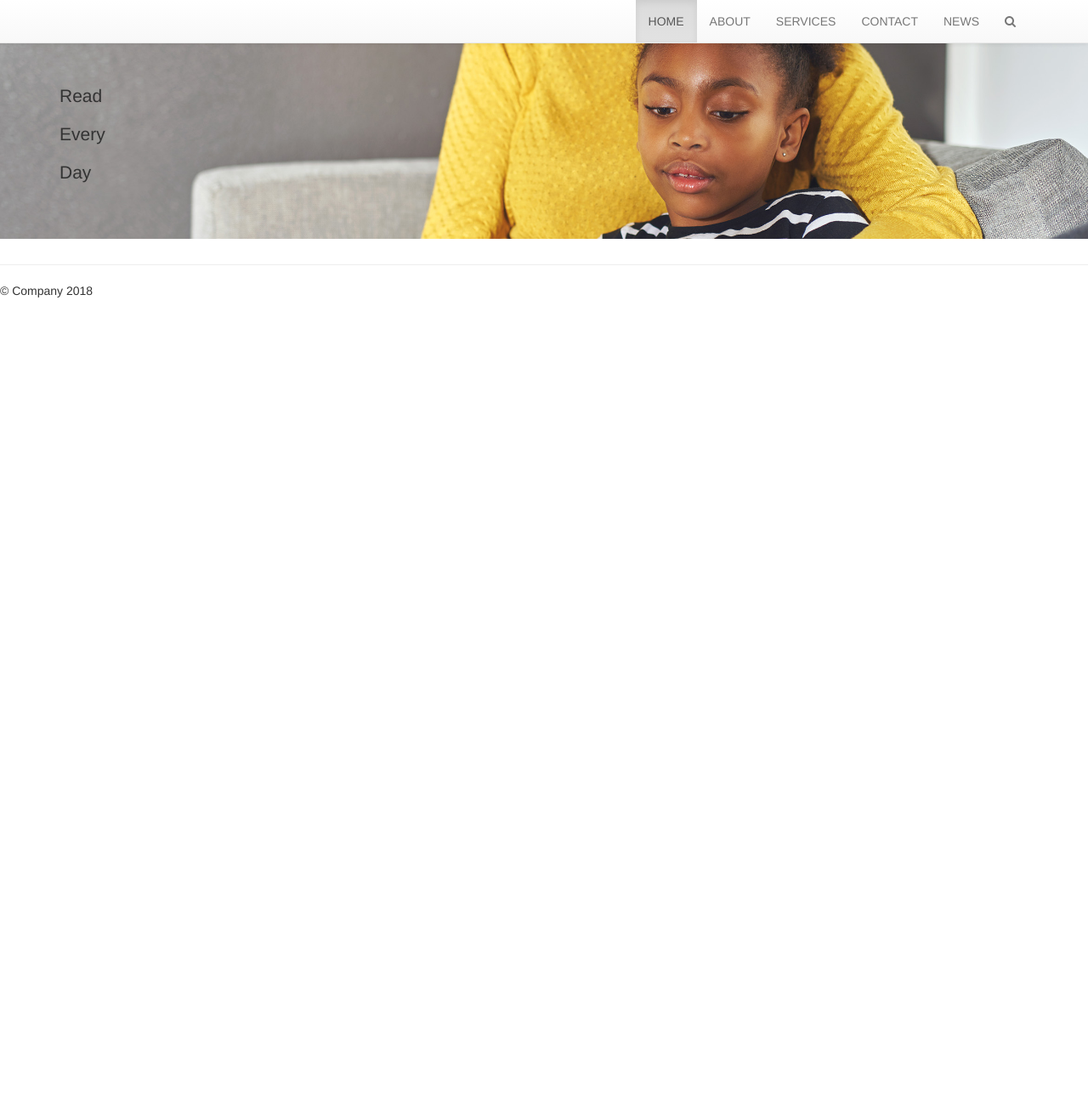
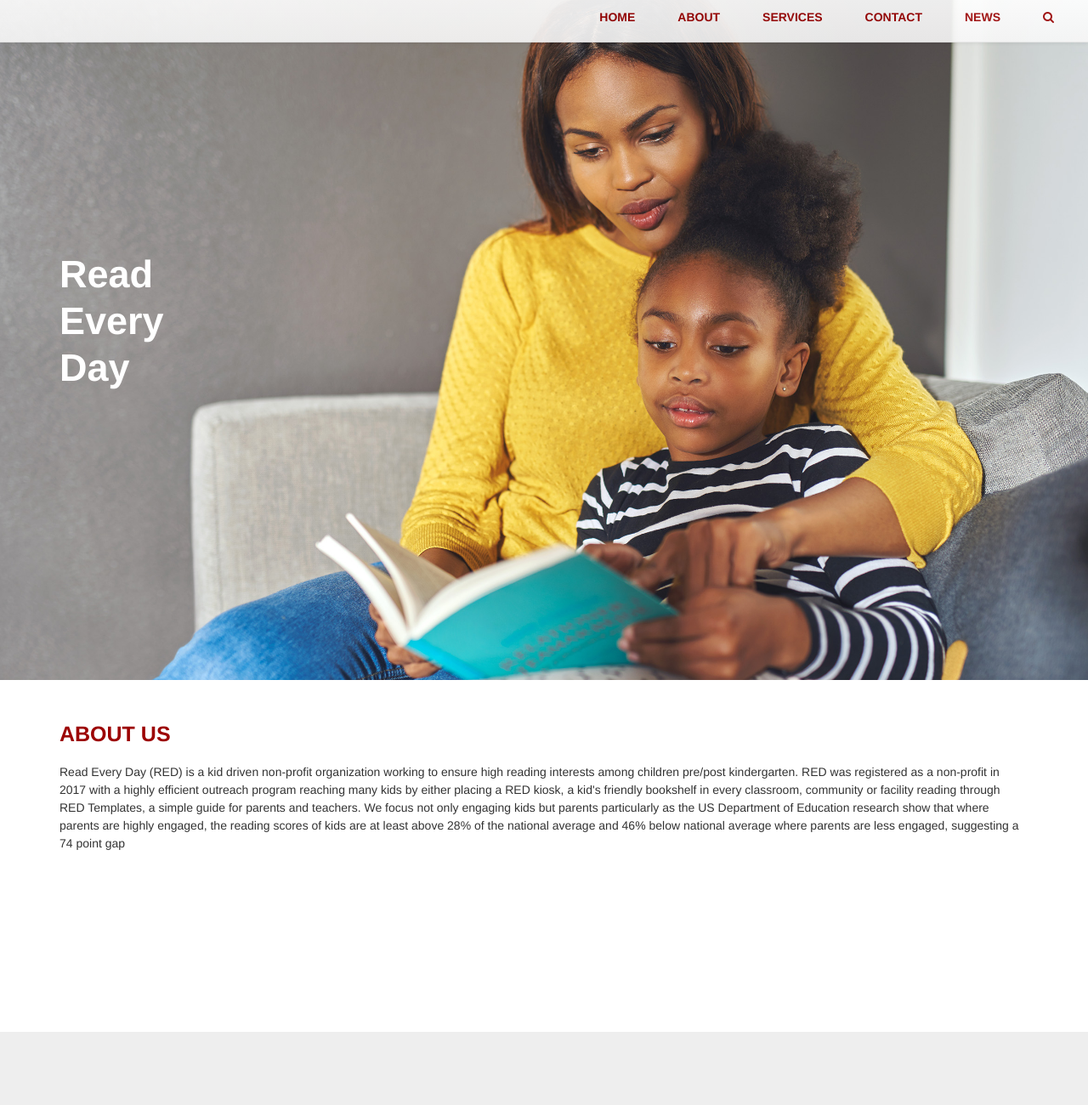
Before and after one commit to kiidbrian/readeveryday, a React app: page / in a window 1280 px wide. Shown: the top 1300 px of the page at 85% size. Before the commit the page ends 800 px from the top, so only its background shows below. Built offline with nearby package versions, Linux system fonts and the light colour scheme.

Commit message:
navbar opacity cleanup

```diff
--- a/public/css/main.css
+++ b/public/css/main.css
@@ -1,5 +1,55 @@
 
 
 /* ==========================================================================
-   Author's custom styles
+   Custom styles
    ========================================================================== */
+
+/* elements style */
+body {
+  padding-top: 0;
+  position: relative;
+}
+section {
+  padding: 50px 0;
+}
+/* bootstrap overrides */
+.navbar-default .navbar-nav>li>a {
+  color: #9c0202;
+  font-weight: 700;
+}
+.nav>li>a {
+  padding: 10px 25px;
+}
+.navbar-default {
+  opacity: 0.9;
+}
+/* application styles */
+.teaser {
+  position: relative;
+  width: 100%;
+  height:800px;
+  padding-top: 300px;
+}
+.text-logo {
+  position: absolute;
+  font-weight: 900;
+  color: #FFF;
+  font-size: 45px;
+  line-height: 1;
+}
+.section-title {
+  color: #9c0202;
+  font-weight: 900;
+  font-size: 25px;
+  text-transform: uppercase;
+  margin-top: 0;
+  margin-bottom: 20px;
+}
+.section-content p {
+  line-height: 1.5;
+}
+.jumboman {
+  width: 100%;
+  height: 450px;
+  background-color: #eee;
+}
--- a/src/components/application/home/index.js
+++ b/src/components/application/home/index.js
@@ -1,24 +1,57 @@
 import React, {Component} from 'react';
 
 class Home extends Component {
-  constructor(props){
-    super(props)
-  }
-
   render() {
     return(
-      <div className="jumbotron" style={
+      <div>
+        <div className="teaser" style={
           {
             backgroundColor: "transparent",
             backgroundImage: "url('img/shutterstock.jpg')",
             backgroundRepeat: "no-repeat",
-          backgroundPosition: "center center",
-          backgroundSize: "100% auto"}}>
+            backgroundSize: "100% auto",
+          }}>
           <div className="container">
+            <div className="text-logo">
               <p>Read</p>
               <p>Every</p>
               <p>Day</p>
             </div>
+          </div>
+        </div>
+
+        <section className="">
+          <div className="container">
+            <h1 className="section-title">About Us</h1>
+
+            <div className="section-content">
+              <p>Read Every Day (RED) is a kid driven non-profit organization working to ensure high reading interests among
+                children pre/post kindergarten. RED was registered as a non-profit in 2017 with a highly efficient outreach program
+                reaching many kids by either placing a RED kiosk, a kid's friendly bookshelf in every classroom, community or facility
+                reading through RED Templates, a simple guide for parents and teachers. We focus not only engaging kids but parents particularly
+                as the US Department of Education research show that where parents are highly engaged, the reading scores of kids are at least
+                above 28% of the national average and 46% below national average where parents are less engaged, suggesting a 74 point gap</p>
+            </div>
+          </div>
+        </section>
+
+        <section className="">
+          <div className="container">
+            <div className="col-md-6"></div>
+            <div className="col-md-6 container">
+
+            </div>
+          </div>
+        </section>
+
+        <section className="">
+          <div className="jumboman">
+            <div className="col-md-6"></div>
+            <div className="col-md-6">
+
+            </div>
+          </div>
+        </section>
       </div>
     );
   }
--- a/src/components/layout/footer.js
+++ b/src/components/layout/footer.js
@@ -2,10 +2,6 @@ import React,{Component} from 'react';
 import {Link} from 'react-router-dom';
 
 class Footer extends Component {
-  constructor(props){
-    super(props)
-  }
-
   render() {
     return(
       <footer>
--- a/src/components/layout/header.js
+++ b/src/components/layout/header.js
@@ -2,14 +2,10 @@ import React,{Component} from 'react';
 import {Link} from 'react-router-dom';
 
 class Header extends Component {
-  constructor(props){
-    super(props)
-  }
-
   render() {
     return(
       <nav className="navbar navbar-default navbar-fixed-top" role="navigation">
-        <div className="container">
+        <div className="container-fluid">
           <div className="navbar-header">
             <button type="button" className="navbar-toggle collapsed" data-toggle="collapse" data-target="#navbar" aria-expanded="false" aria-controls="navbar">
               <span className="sr-only">Toggle navigation</span>
@@ -20,7 +16,7 @@ class Header extends Component {
           </div>
           <div id="navbar" className="navbar-collapse collapse pull-right">
             <ul className="nav navbar-nav">
-              <li className="active"><a href="#">HOME <span className="sr-only">(current)</span></a></li>
+              <li><a href="#">HOME <span className="sr-only">(current)</span></a></li>
               <li><a href="#">ABOUT</a></li>
               <li><a href="#">SERVICES</a></li>
               <li><a href="#">CONTACT</a></li>
```
Also changed, not shown: public/img/shutterstock_1.jpg (added), public/img/shutterstock_2.jpg (added), public/img/shutterstock_3.jpg (added). Lines whose indentation alone changed are shown as unchanged.
